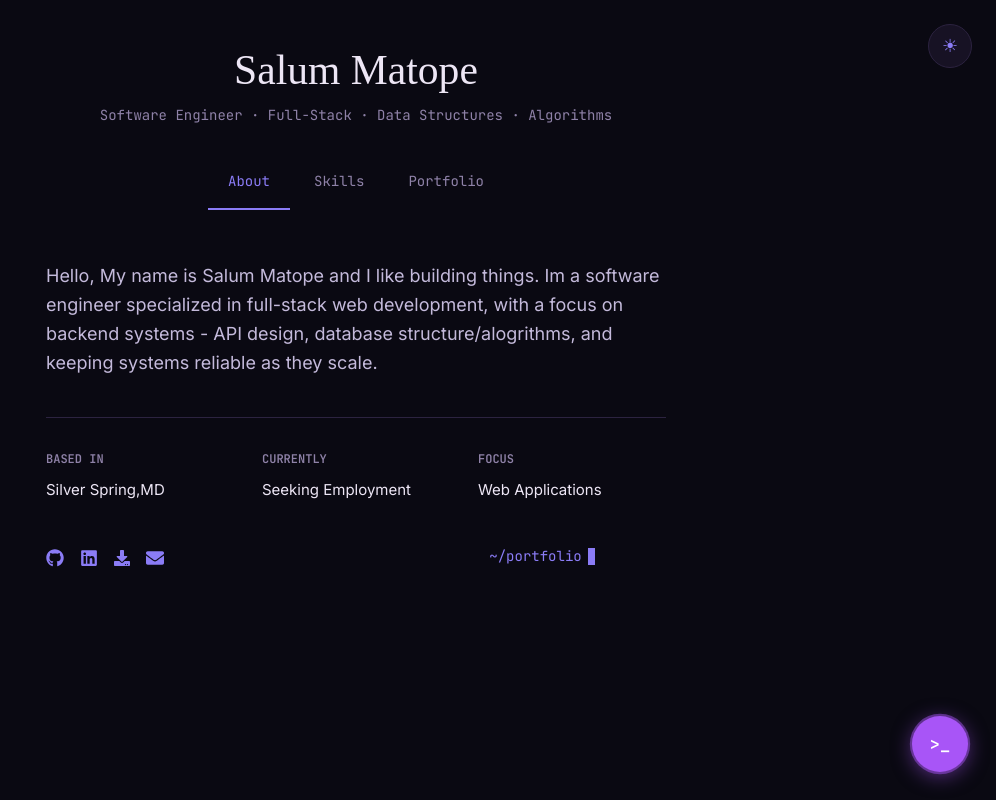
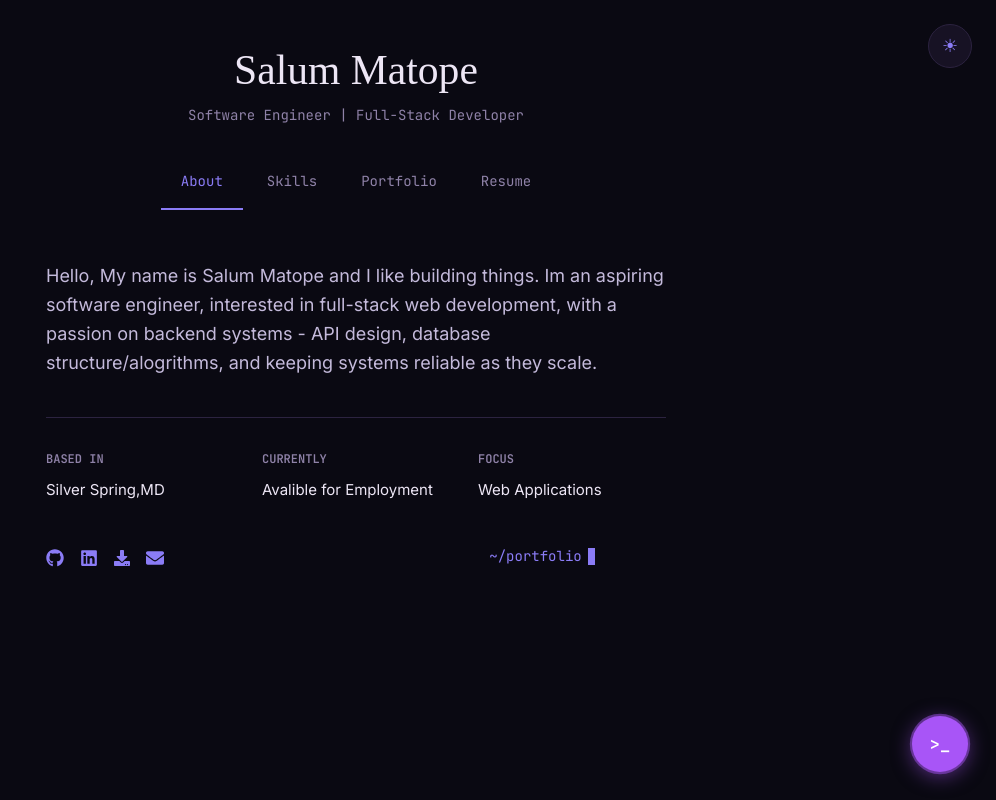
Before and after one commit to Salum14/Portfolio, a React (Vite) app: page /info in a window 1280 px wide. Before the commit this address led to /info#info. Shown: the whole page, without its empty margins (284-1280 px from the left). Built offline with nearby package versions, Linux system fonts and the light colour scheme.

Commit message:
update portfolio for deployment

```diff
--- a/src/App.css
+++ b/src/App.css
@@ -105,13 +105,6 @@ main{flex:1; padding:52px 0 80px;}
 .entry a.repo{display:inline-block; margin-top:12px; font-family:var(--mono); font-size:13px; color:var(--muted); text-decoration:none;}
 .entry a.repo:hover{color:var(--accent);}
 
-/* Contact */
-/* .contact-lede{font-family:var(--serif); font-weight:500; font-size:clamp(1.6rem,4vw,2.2rem); max-width:16ch; margin-bottom:36px;}
-.contact-list{border-top:1px solid var(--border);}
-.contact-row{display:flex; justify-content:space-between; align-items:center; padding:18px 0; border-bottom:1px solid var(--border);}
-.contact-row .label{font-family:var(--mono); font-size:12px; color:var(--muted);}
-.contact-row a, .contact-row span{color:var(--ink); text-decoration:none; font-size:15px;}
-.contact-row a:hover{color:var(--accent);} */
 
 footer.fine{padding:24px 0; border-top:1px solid var(--border); font-family:var(--mono); font-size:12px; color:#4A5262; text-align:center;}
 
@@ -141,7 +134,6 @@ footer.fine{padding:24px 0; border-top:1px solid var(--border); font-family:var(
   cursor:pointer;
   padding:0;
 }
-.tag-btn:hover{text-decoration:underline;}
 
 .terminal-toggle-btn{
   position:fixed;
@@ -279,3 +271,25 @@ footer.fine{padding:24px 0; border-top:1px solid var(--border); font-family:var(
   transition:transform .15s ease;
 }
 .theme-toggle-btn:hover{ transform:scale(1.08); }
+
+.resume-panel{
+  max-width:820px;
+}
+.resume-frame{
+  width:100%;
+  height:80vh;
+  border:1px solid var(--border);
+  border-radius:6px;
+  background:#fff;
+}
+.resume-fallback{
+  margin-top:12px;
+  font-family:var(--JetBrains Mono);
+  font-size:12px;
+  color:var(--muted);
+  text-align:center;
+}
+.resume-fallback a{
+  color:var(--accent);
+  text-decoration:none;
+}
--- a/src/App.jsx
+++ b/src/App.jsx
@@ -4,12 +4,13 @@ import Info from './components/Info.jsx'
 import Skills from './components/Skills.jsx'
 import Portfolio from './components/Portfolio.jsx'
 import Terminal from './components/Terminal/Terminal.jsx'
+import Resume from './components/Resume.jsx'
 import './App.css'
 
 const TABS = ['info', 'skills', 'portfolio']
 
 export default function App() {
-  const initialTab = TABS.includes(window.location.hash.replace('#', ''))
+  const initialTab = TABS.includes(window.location.hash.replace('', ''))
     ? window.location.hash.replace('#', '')
     : 'info'
 
@@ -20,7 +21,7 @@ export default function App() {
   )
 
   useEffect(() => {
-    window.history.replaceState(null, '', '#' + activeTab)
+    window.history.replaceState(null, '', '' + activeTab)
   }, [activeTab])
 
   useEffect(() => {
@@ -41,7 +42,7 @@ export default function App() {
       <div className="container identity">
         <h1>Salum Matope</h1>
         <div className="role">
-          Software Engineer · Full-Stack · Data Structures · Algorithms
+          Software Engineer | Full-Stack Developer
         </div>
       </div>
 
@@ -52,6 +53,8 @@ export default function App() {
         {activeTab === 'skills' && <Skills />}
         {activeTab === 'portfolio' && <Portfolio />}
         {activeTab === 'contact' && <Contact />}
+        {activeTab === 'resume' && <Resume />}
+
       </main>
 
 
--- a/src/components/Info.jsx
+++ b/src/components/Info.jsx
@@ -4,7 +4,7 @@ export default function Info({ onOpenTerminal }) {
   return (
     <section className="panel">
       <p className="lede">
-        Hello, My name is Salum Matope and I like building things. Im a software engineer specialized in full-stack web development, with a focus on backend systems - API design, database structure/alogrithms, and keeping systems reliable as they scale.
+        Hello, My name is Salum Matope and I like building things. Im an aspiring software engineer, interested in full-stack web development, with a passion on backend systems - API design, database structure/alogrithms, and keeping systems reliable as they scale.
       </p>
       <p className="lede">
 
@@ -17,7 +17,7 @@ export default function Info({ onOpenTerminal }) {
         </div>
         <div className="fact">
           <h4>CURRENTLY</h4>
-          <p>Seeking Employment</p>
+          <p>Avalible for Employment</p>
         </div>
         <div className="fact">
           <h4>FOCUS</h4>
--- a/src/components/Nav.jsx
+++ b/src/components/Nav.jsx
@@ -2,6 +2,8 @@ const TABS = [
   { id: 'info', label: 'About' },
   { id: 'skills', label: 'Skills' },
   { id: 'portfolio', label: 'Portfolio' },
+  { id: 'resume', label: 'Resume' },
+
 ]
 
 export default function Nav({ activeTab, setActiveTab }) {
--- a/src/components/Portfolio.jsx
+++ b/src/components/Portfolio.jsx
@@ -2,7 +2,7 @@ const PROJECTS = [
   {
     year: '2026',
     name: 'Portfolio',
-    images: ['/portfolio-about-page.png', '/portfolio-terminal-mode.png'],
+    images: ['../portfolio-about-page.png', '../portfolio-terminal-mode.png'],
     description:
       'My personal website with a macOS terminal feature to for users to interact with and to display my work',
     stack: ['React', 'Vite', 'CSS'],
--- /dev/null
+++ b/src/components/Resume.jsx
@@ -0,0 +1,13 @@
+export default function Resume() {
+  return (
+    <section className="panel resume-panel">
+      <iframe
+        src="/resume.pdf"
+        title="Resume preview"
+        className="resume-frame"
+      />
+      <p className="resume-fallback"><a href="/resume.pdf" target="_blank" rel="noopener noreferrer">Open PDF</a>
+      </p>
+    </section>
+  )
+}
```
